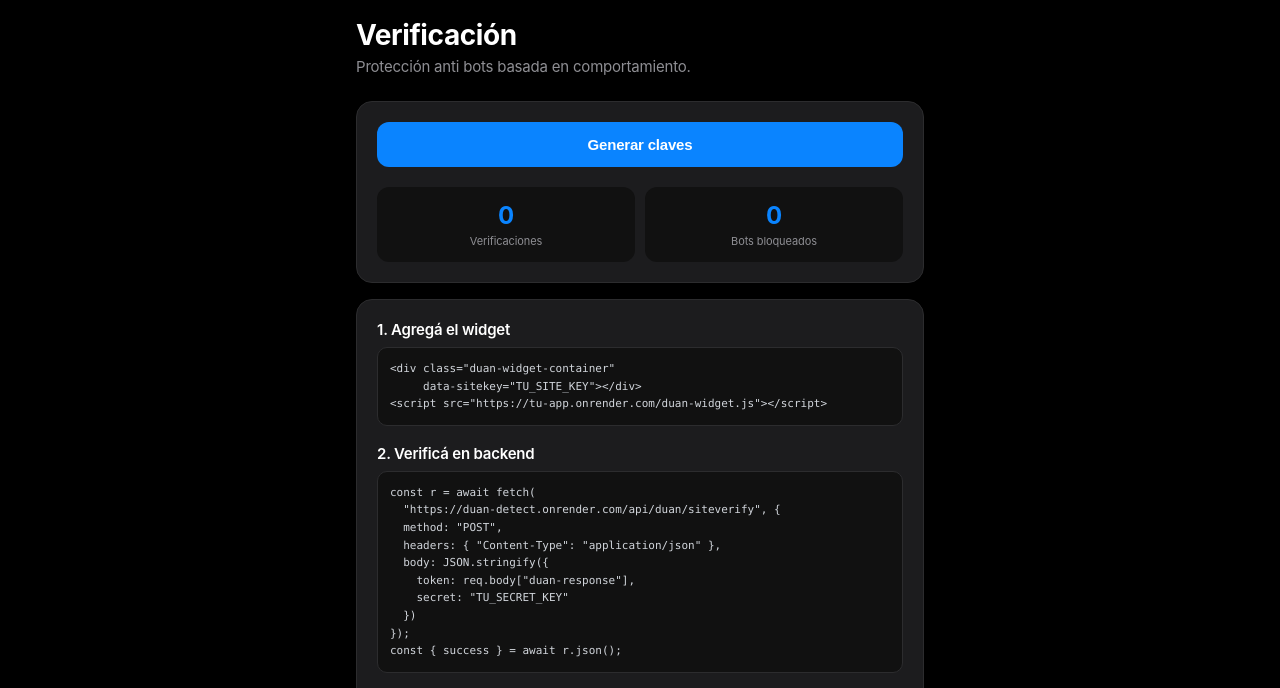
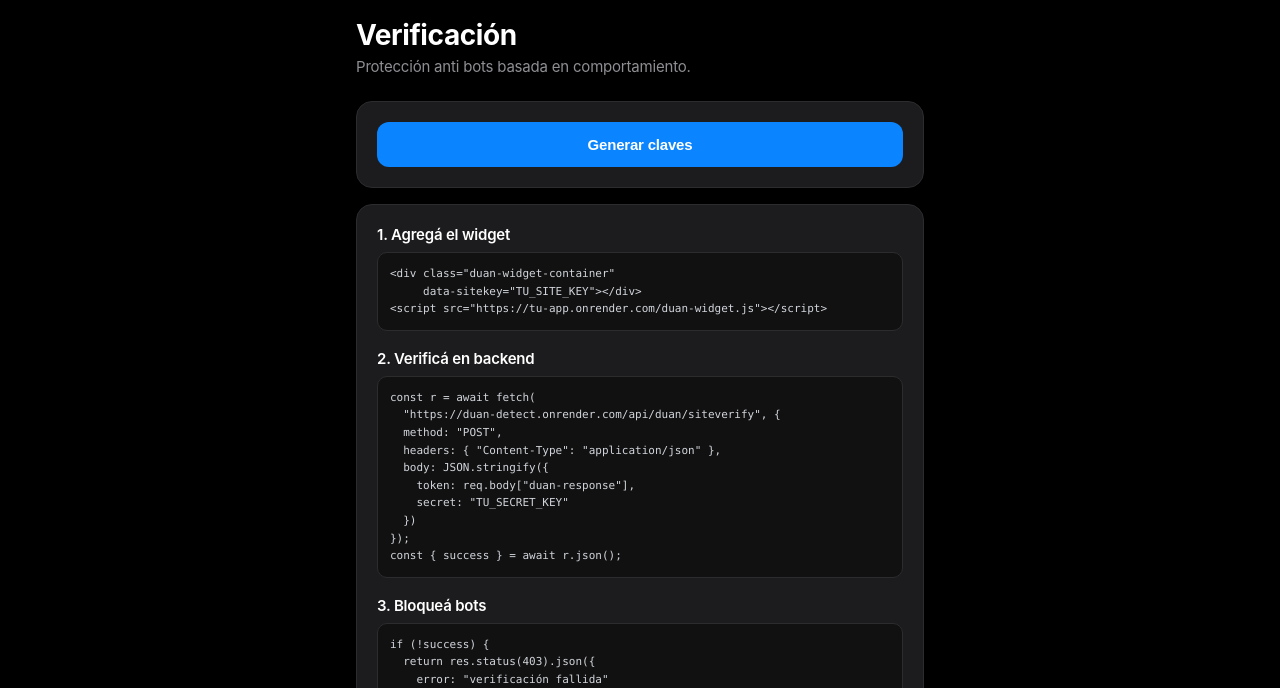
Before and after one commit to Edward-oficial/dual-detect, a website: page public/index.html in a window 1280 px wide. Shown: the part 68-756 px from the top of the page. Drawn offline with Linux system fonts and the light colour scheme; no server answers.

Commit message:
Actualizar index.html

```diff
--- a/public/index.html
+++ b/public/index.html
@@ -229,17 +229,6 @@ pre{
   <div class="card">
     <button class="btn" id="genBtn">Generar claves</button>
     <div id="keysOut"></div>
-
-    <div class="stats">
-      <div class="stat">
-        <div class="stat-num" id="totalChecks">--</div>
-        <div class="stat-label">Verificaciones</div>
-      </div>
-      <div class="stat">
-        <div class="stat-num" id="blockedBots">--</div>
-        <div class="stat-label">Bots bloqueados</div>
-      </div>
-    </div>
   </div>
 
   <div class="card">
@@ -280,20 +269,6 @@ const { success } = await r.json();</pre>
 </div>
 
 <script>
-async function cargarStats() {
-  try {
-    const r = await fetch('/api/stats');
-    const data = await r.json();
-    document.getElementById('totalChecks').textContent = data.total_checks.toLocaleString();
-    document.getElementById('blockedBots').textContent = data.blocked_bots.toLocaleString();
-  } catch(e) {
-    document.getElementById('totalChecks').textContent = '0';
-    document.getElementById('blockedBots').textContent = '0';
-  }
-}
-
-cargarStats();
-
 document.getElementById('genBtn').onclick = async () => {
   const btn = document.getElementById('genBtn');
   btn.textContent = "Generando...";
@@ -313,9 +288,6 @@ document.getElementById('genBtn').onclick = async () => {
         <span>${d.secretKey}</span>
       </div>
     `;
-
-    cargarStats();
-
   } catch(e) {
     document.getElementById('keysOut').innerHTML = `
       <div class="keys-row" style="color:#ff453a;">
```
